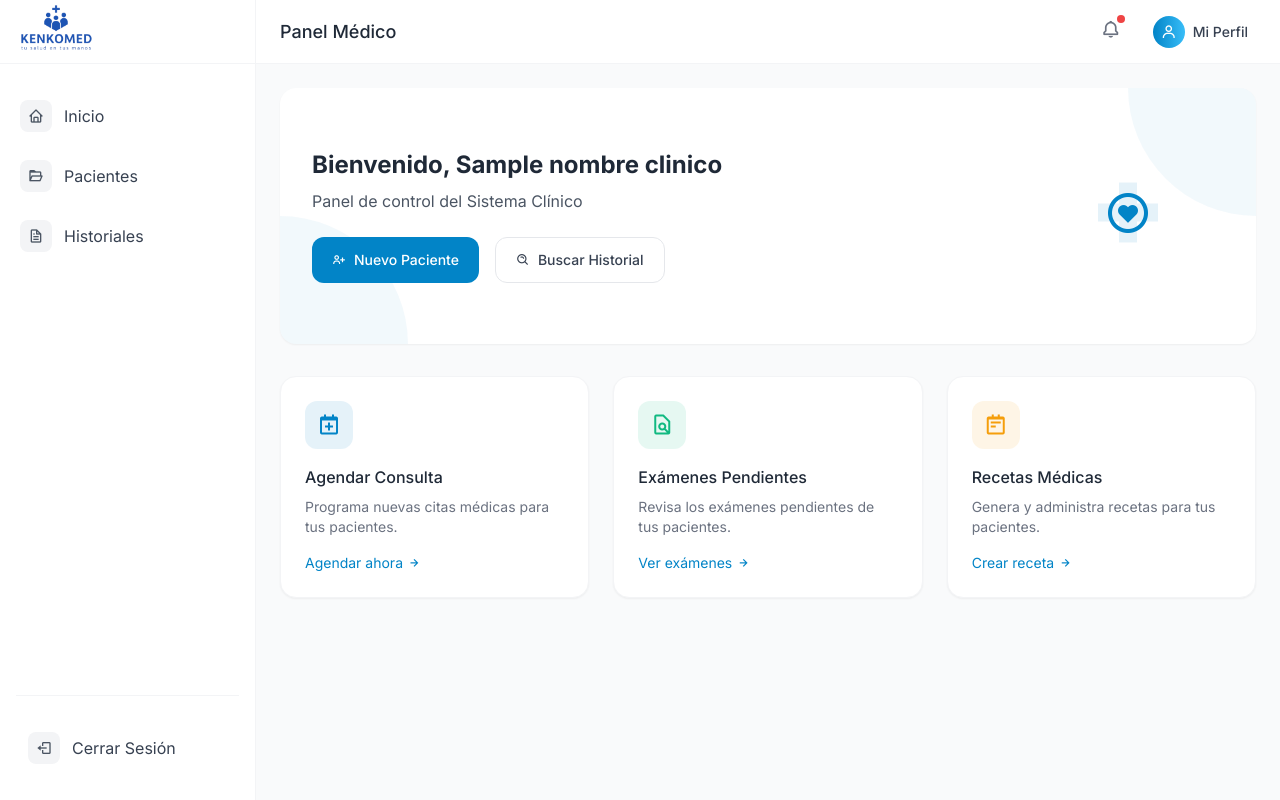
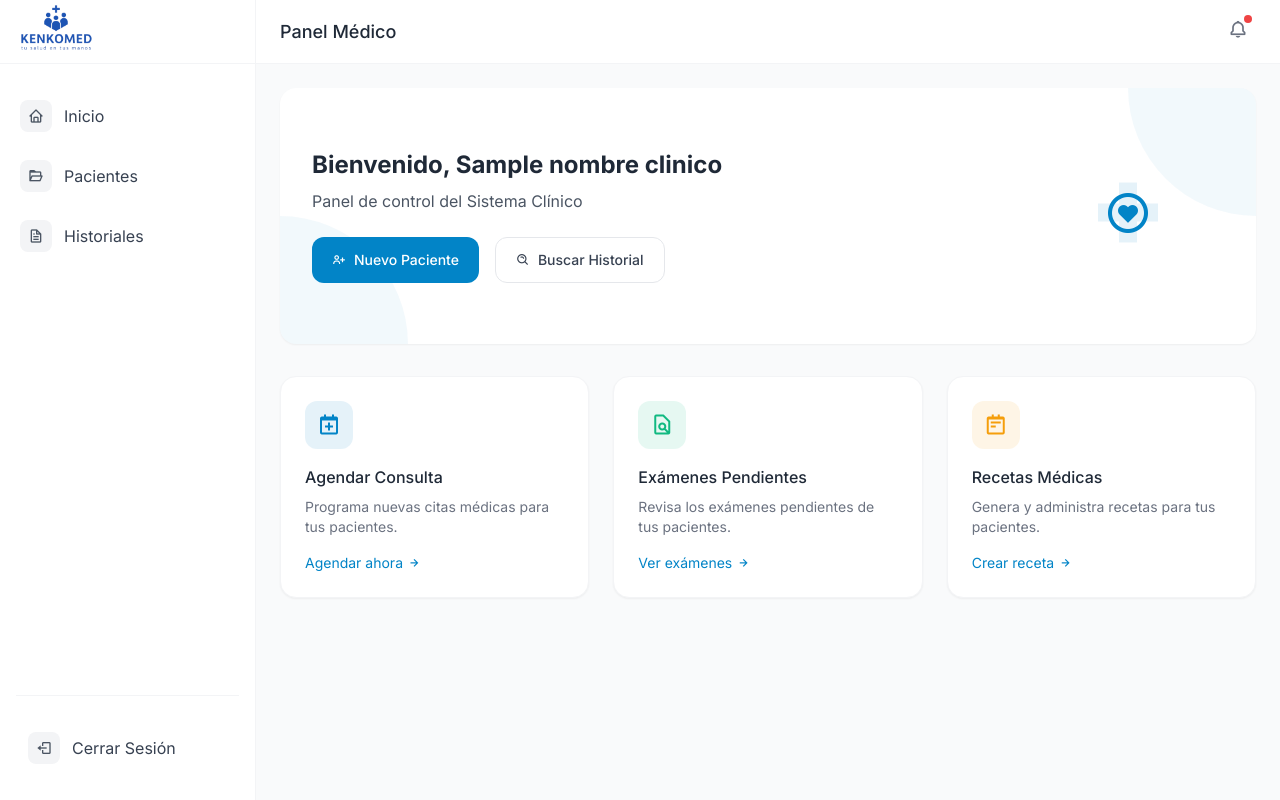
Before and after one commit to RazeZor/Sistema-kenkomed-django, a Django app: template PanelDeControl/templates/panel.html in a window 1280 px wide. Run offline with Django 5.2, Linux system fonts and the light colour scheme; the template is opened without the code that fills it: most values are stand-ins (such as "Sample title", 1, 10 or a date in 2020); some libraries are stand-ins or nearby versions.

Commit message:
comentar Boton de perfil

```diff
--- a/PanelDeControl/templates/panel.html
+++ b/PanelDeControl/templates/panel.html
@@ -78,12 +78,12 @@
                     </button>
 
                     <!-- Enlace al perfil -->
-                    <a href="{% url 'perfilClinico' %}" class="flex items-center p-2 space-x-2 transition-all rounded-lg hover:bg-gray-50">
+                    {% comment %} <a href="{% url 'perfilClinico' %}" class="flex items-center p-2 space-x-2 transition-all rounded-lg hover:bg-gray-50">
                         <div class="flex items-center justify-center w-8 h-8 text-white rounded-full bg-gradient-to-r from-medical-blue to-medical-blue-light">
                             <i class='bx bx-user'></i>
                         </div>
-                        <span class="hidden text-sm font-medium text-gray-700 md:block">Mi Perfil</span>
-                    </a>
+                       <span class="hidden text-sm font-medium text-gray-700 md:block">Mi Perfil</span>
+                    </a> {% endcomment %}
                 </div>
             </header>
 
```
